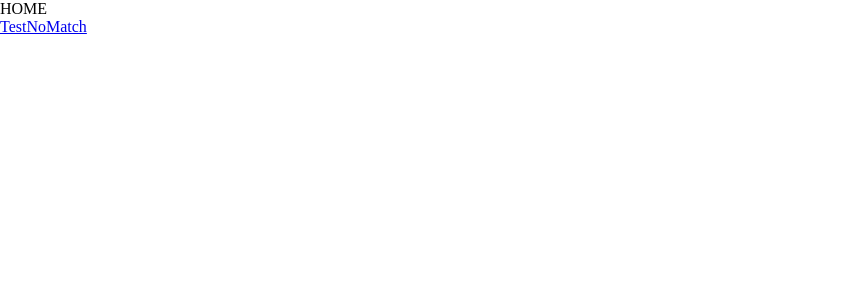
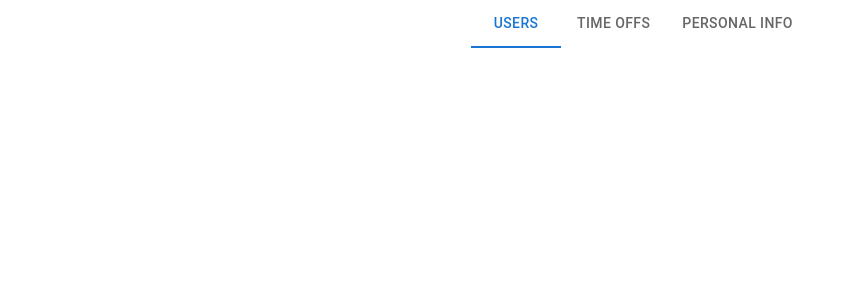
Before and after one commit to mariyaniliev/ERP-App, a React (Vite) app: page /teamSection/users in a window 1280 px wide. Shown: the top 300 px of the page, without its empty margins (0-855 px from the left). Built offline with nearby package versions, Linux system fonts and the light colour scheme; a web font is replaced by a local one.

Commit message:
created reducer for tab value, created subpages and routs to them

```diff
--- /dev/null
+++ b/src/pages/Team/TeamSection.tsx
@@ -0,0 +1,36 @@
+import React, { useEffect } from "react";
+import { RootState, useAppSelector, useAppDispatch } from "../../redux/store";
+import { useNavigate } from "react-router-dom";
+import { Tabs, Tab, Box } from "@mui/material";
+import { switchSubpage } from "../../redux/reducer/subpage";
+
+const TeamSection = () => {
+  const { subpage } = useAppSelector((state: RootState) => state.subpage);
+  const dispatch = useAppDispatch();
+  const navigate = useNavigate();
+  const TeamSectionSubPages = [
+    { name: "Users", urlIdParam: "users" },
+    { name: "Time Offs", urlIdParam: "timeoffs" },
+    { name: "Personal Info", urlIdParam: "personalInfo" },
+  ];
+
+  useEffect(() => {
+    navigate(TeamSectionSubPages[subpage].urlIdParam);
+  }, [subpage]);
+
+  const handleChange = (event: React.SyntheticEvent, newSubpage: number) => {
+    dispatch(switchSubpage(newSubpage));
+  };
+
+  return (
+    <Box sx={{ width: "100%", bgcolor: "background.paper" }}>
+      <Tabs value={subpage} onChange={handleChange} centered>
+        {TeamSectionSubPages.map((subpage) => (
+          <Tab key={subpage.name} label={subpage.name} />
+        ))}
+      </Tabs>
+    </Box>
+  );
+};
+
+export default TeamSection;
--- /dev/null
+++ b/src/pages/Team/subPages/PersonalInfoSubPage/PersonalInfoSubPage.tsx
@@ -0,0 +1,11 @@
+import React from "react";
+import { Link } from "react-router-dom";
+
+const PersonalInfoSubPage = () => {
+  return (
+    <div>
+      <Link to="/personalInfo">PersonalInfoSubPage</Link>
+    </div>
+  );
+};
+export default PersonalInfoSubPage;
--- /dev/null
+++ b/src/pages/Team/subPages/TimeOffsSubPage/TimeOffsSubPage.tsx
@@ -0,0 +1,11 @@
+import React from "react";
+import { Link } from "react-router-dom";
+
+const TimeOffsSubPage = () => {
+  return (
+    <div>
+      <Link to="/timeOffs">TimeOffsSubPage</Link>
+    </div>
+  );
+};
+export default TimeOffsSubPage;
--- /dev/null
+++ b/src/pages/Team/subPages/UsersSubPage/UsersSubPage.tsx
@@ -0,0 +1,11 @@
+import React from "react";
+import { Link } from "react-router-dom";
+
+const UsersSubPage = () => {
+  return (
+    <div>
+      <Link to="/users">UsersSubPage</Link>
+    </div>
+  );
+};
+export default UsersSubPage;
--- a/src/pages/TestPage1/TestPage1.tsx
+++ /dev/null
@@ -1,13 +0,0 @@
-import React from "react";
-import { Link, Outlet } from "react-router-dom";
-const TestPage1 = () => {
-  return (
-    <div>
-      sdasdasdadsdasdasdaas
-      <Link to="/TestPage1">TestPage1</Link>
-      {/* without Outlet component, children property doesnt work */}
-      <Outlet />
-    </div>
-  );
-};
-export default TestPage1;
--- a/src/pages/routes.tsx
+++ b/src/pages/routes.tsx
@@ -1,30 +1,32 @@
 import * as React from "react";
 import type { RouteObject } from "react-router-dom";
-import Counter from "./Counter/Counter";
 import Home from "./Home/Home";
-import TestPage1 from "./TestPage1/TestPage1";
-import TestPage2 from "./TestPage2/TestPage2";
-import TestPage3 from "./TestPage3/TestPage3";
-import TestNoMatch from "./TestNoMatch/TestNoMatch";
+import TeamSection from "./Team/TeamSection";
+import UsersSubPage from "./Team/subPages/UsersSubPage/UsersSubPage";
+import TimeOffsSubPage from "./Team/subPages/TimeOffsSubPage/TimeOffsSubPage";
+import PersonalInfoSubPage from "./Team/subPages/PersonalInfoSubPage/PersonalInfoSubPage";
 
 export const routes: RouteObject[] = [
   {
     path: "/",
     element: <Home />,
-    //children is used to have page in the page
+  },
+  {
+    path: "/teamSection",
+    element: <TeamSection />,
     children: [
-      //couter use the same path as Home, thats why it doest have a path
-      { index: true, element: <Counter /> },
       {
-        path: "/TestPage1",
-        element: <TestPage1 />,
-        // TestPage2 is chiled of TestPage1 and use same path as TestPage1
-        children: [{ index: true, element: <TestPage2 /> }],
+        path: "/teamSection/users",
+        element: <UsersSubPage />,
       },
-      { path: "*", element: <TestNoMatch /> },
+      {
+        path: "/teamSection/timeOffs",
+        element: <TimeOffsSubPage />,
+      },
+      {
+        path: "/teamSection/personalInfo",
+        element: <PersonalInfoSubPage />,
+      },
     ],
   },
-
-  //different page, not a chiled of Home
-  { path: "/TestPage3", element: <TestPage3 /> },
 ];
--- a/src/redux/reducer/index.tsx
+++ b/src/redux/reducer/index.tsx
@@ -1,13 +1,16 @@
 import { combineReducers } from "redux";
 import counterReducer from "./counter";
-import { CounterState } from "./state-types";
+import subpageReducer from "./subpage";
+import { CounterState, SubpageState } from "./state-types";
 
 interface RootReducerType {
   counter: CounterState;
+  subpage: SubpageState;
 }
 
 const rootReducer = combineReducers<RootReducerType>({
   counter: counterReducer,
+  subpage: subpageReducer,
 });
 
 export default rootReducer;
--- a/src/redux/reducer/state-types.ts
+++ b/src/redux/reducer/state-types.ts
@@ -1,3 +1,7 @@
 export type CounterState = {
   value: number;
 };
+
+export type SubpageState = {
+  subpage: number;
+};
--- /dev/null
+++ b/src/redux/reducer/subpage.ts
@@ -0,0 +1,20 @@
+import { createSlice, PayloadAction } from "@reduxjs/toolkit";
+import { SubpageState } from "./state-types";
+
+const initialState = {
+  subpage: 0,
+} as SubpageState;
+
+export const subpageSlice = createSlice({
+  name: "subpage",
+  initialState,
+  reducers: {
+    switchSubpage(state, action: PayloadAction<number>) {
+      state.subpage = action.payload;
+    },
+  },
+});
+
+export const { switchSubpage } = subpageSlice.actions;
+
+export default subpageSlice.reducer;
```
